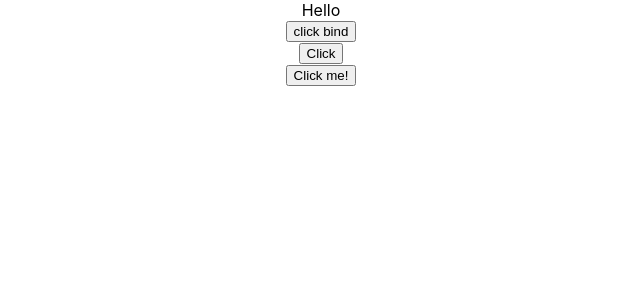
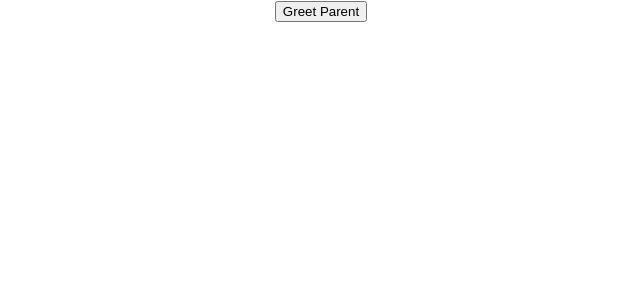
Before and after one commit to 75pollet/hello-world, a React (Create React App) app: page / in a window 1280 px wide. Shown: the top 300 px of the page, without its empty margins (319-959 px from the left). Built offline with nearby package versions, Linux system fonts and the light colour scheme.

Commit message:
how to have methods as props

```diff
--- a/src/App.js
+++ b/src/App.js
@@ -8,15 +8,17 @@
 import FunctionClick from './components/FunctionClick';
 import ClassClick from './components/ClassClick';
 import EventBind from './components/EventBind';
+import ParentComponent from './components/ParentComponent';
 
 
 function App() {
   return (
     <div className="App">
       {/* <Counter /> */}
-      <EventBind />
+      {/* <EventBind />
       <FunctionClick />
-      <ClassClick />
+      <ClassClick /> */}
+      <ParentComponent />
      {/* <Greet name="m si">
        <p>This is a child prop</p>
      </Greet>
--- /dev/null
+++ b/src/components/ChildComponent.js
@@ -0,0 +1,11 @@
+import React from 'react'
+
+function ChildComponent(props) {
+    return (
+        <div>
+            <button onClick={props.greetHandler}>Greet Parent</button>
+        </div>
+    )
+}
+
+export default ChildComponent
--- /dev/null
+++ b/src/components/ParentComponent.js
@@ -0,0 +1,28 @@
+import React, { Component } from 'react'
+import ChildComponent from './ChildComponent'
+
+
+class ParentComponent extends Component {
+  constructor(props) {
+    super(props)
+
+    this.state = {
+       parentName: 'parent'
+    }
+
+    this.greetParent = this.greetParent.bind(this)
+  }
+
+  greetParent(){
+    alert(`How are you ${this.state.parentName}`)
+  }
+    render() {
+        return (
+            <div>
+               <ChildComponent greetHandler={this.greetParent} />
+            </div>
+        )
+    }
+}
+
+export default ParentComponent
```
